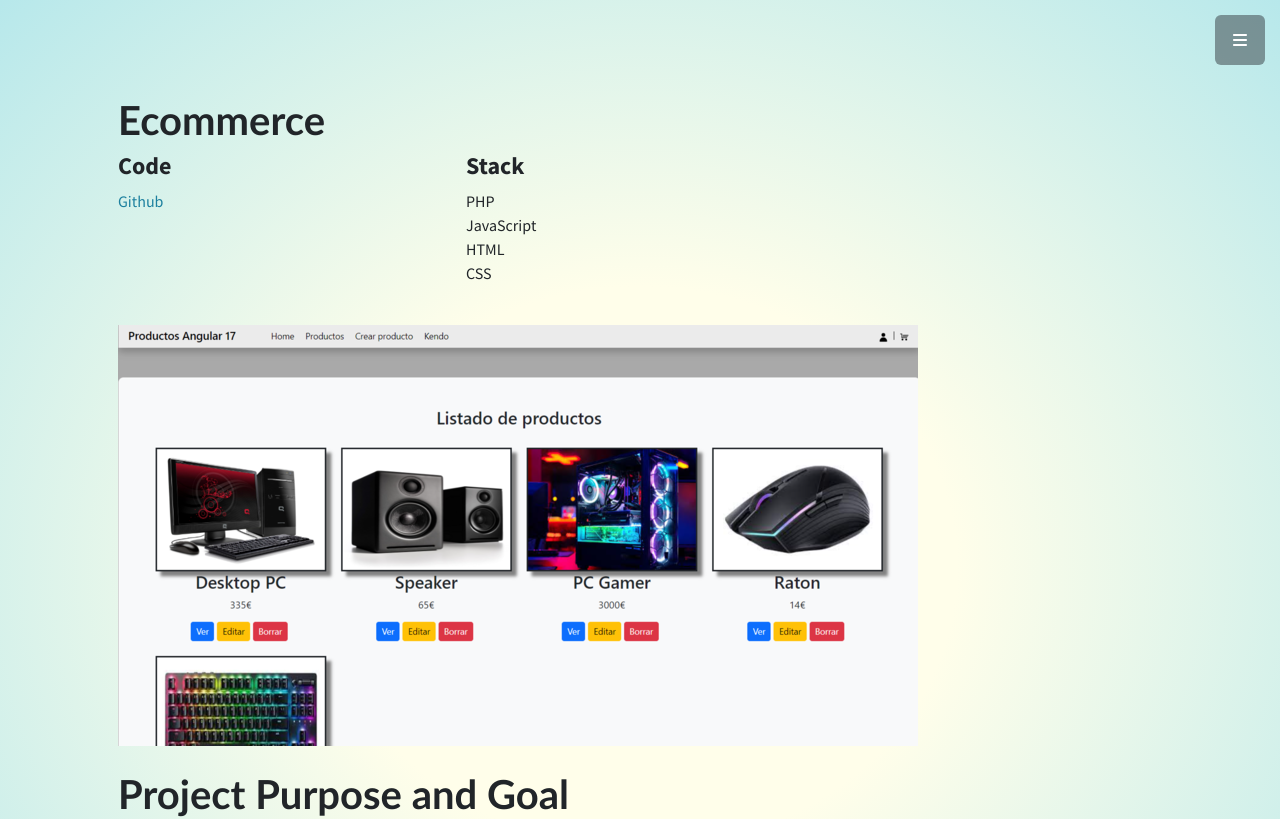
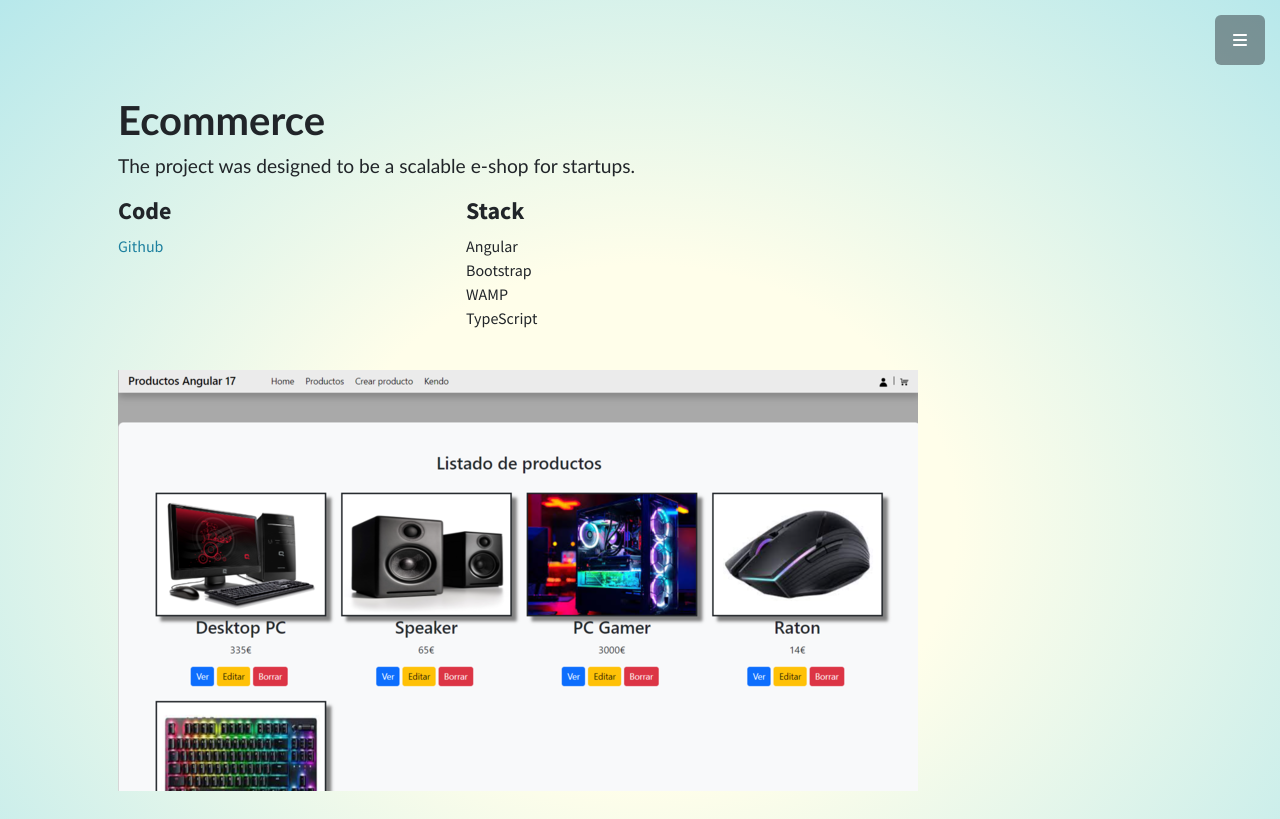
Before and after one commit to JulenZZZ/portfolio_website, an Angular app: page /ecommerce in a window 1280 px wide. Shown: the top 819 px of the page. Built offline with nearby package versions, Linux system fonts and the light colour scheme.

Commit message:
ecommerce

```diff
--- a/src/app/views/ecommerce.html
+++ b/src/app/views/ecommerce.html
@@ -2,6 +2,7 @@
     <div class="container mt-5 p-5">
         <h1><strong>Ecommerce</strong></h1>
 
+        <p>The project was designed to be a scalable e-shop for startups.</p>
         <div class="row g-0 mb-3 ">
             <div class="col-sm-4  col-md-4">
                 <h4>Code</h4>
@@ -9,10 +10,10 @@
             </div>
             <div class="col-sm-4  col-md-4">
                 <h4>Stack</h4>
-                <div>PHP</div>
-                <div>JavaScript</div>
-                <div>HTML</div>
-                <div>CSS</div>
+                <div>Angular</div>
+                <div>Bootstrap</div>
+                <div>WAMP</div>
+                <div>TypeScript</div>
 
             </div>
         </div>
@@ -22,14 +23,9 @@
         </div>
         <br>
 
-        <h1><strong>Project Purpose and Goal</strong></h1>
-        <p>The project was designed to be a scalable e-shop for startups.</p>
-
         <h1><strong>Web Stack and Explanation  </strong></h1>
         <p> Angular 17 provides a robust framework for building single-page applications with features like two-way data binding, modular architecture, and dependency injection.
             It facilitates the development of dynamic and interactive user interfaces, enhancing the overall user experience.
-            By using Bootstrap, you can quickly prototype and develop a visually appealing and mobile-friendly e-shop interface.
-            Using WAMP simplifies the setup process and allows you to develop and test your e-shop locally before deploying it to a live server.
-        </p>
+            By using Bootstrap, you can quickly prototype and develop a visually appealing and mobile-friendly e-shop interface.</p>
     </div>
 </div>
```
